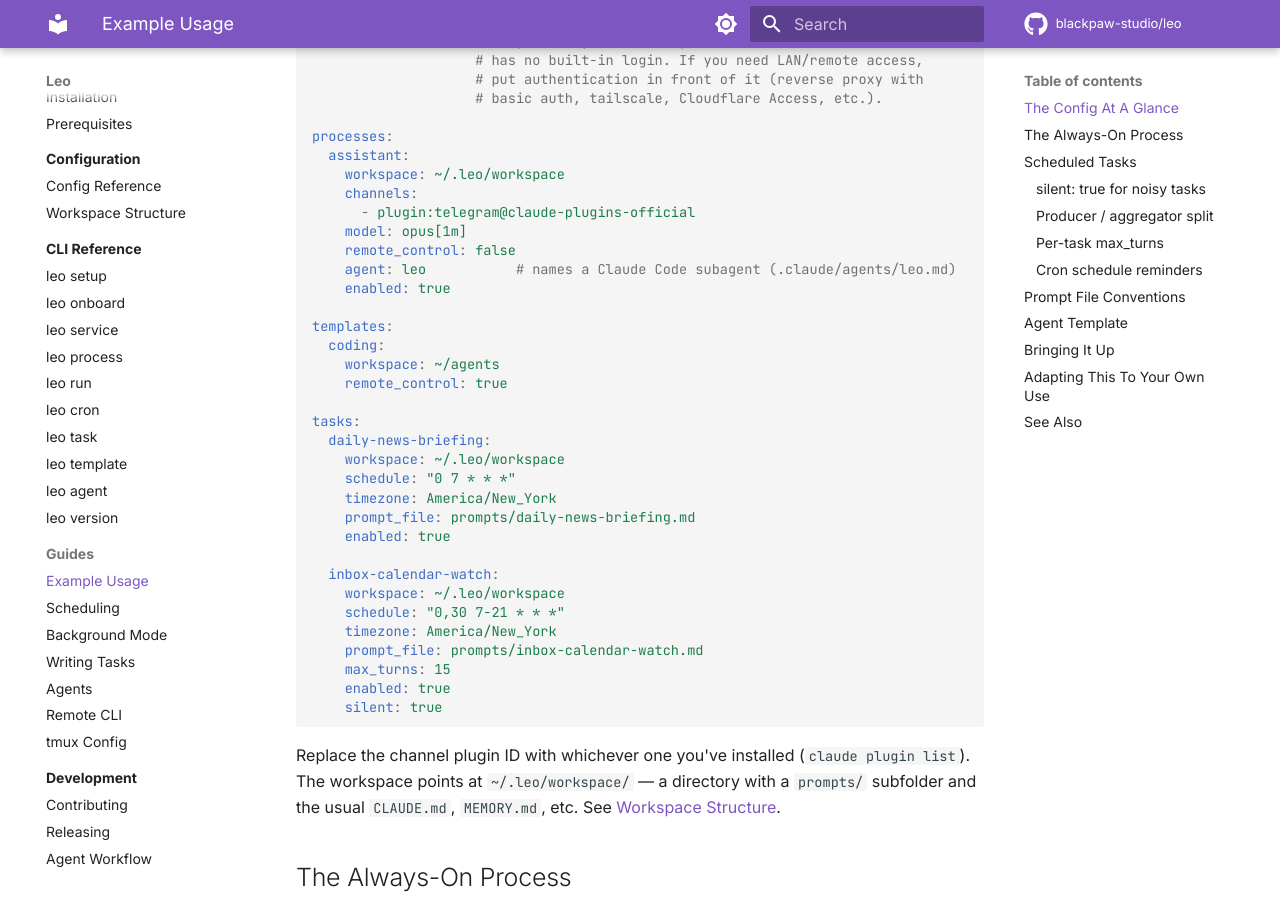
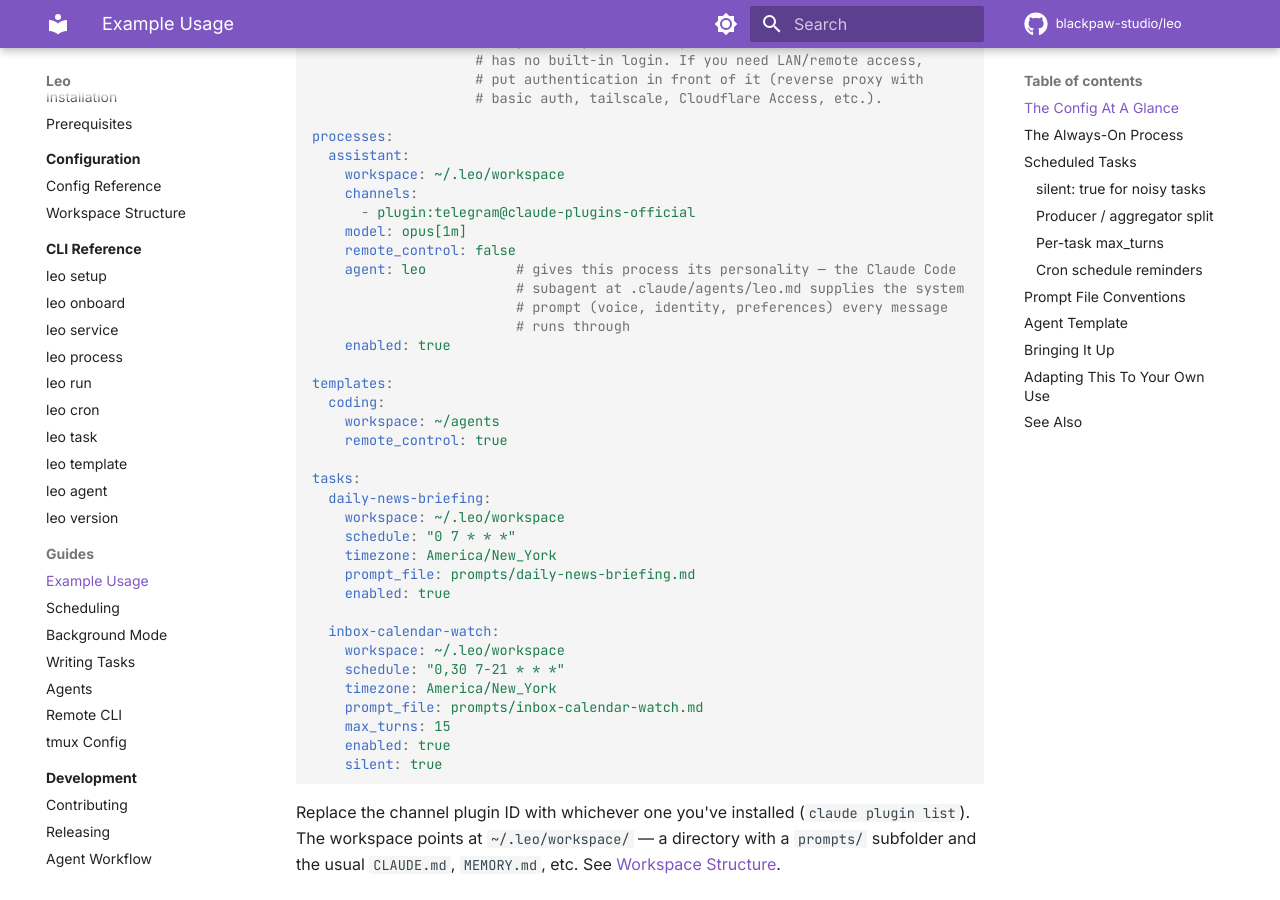
Before and after one commit to blackpaw-studio/leo, an MkDocs documentation site: the page built from docs/guides/example-usage.md, in a window 1280 px wide and 900 px high, scrolled down 734 px. Built offline with MkDocs 1.6.1 and Material for MkDocs 9.7.7, drawn with Linux system fonts in a browser that asks for light colours; comment, search, counter and statistics services are not loaded.

Commit message:
docs(example-usage): flesh out `agent:` inline comment
'Names a Claude Code subagent' didn't say anything useful. The comment
now explains what the field actually does in context — selects the
subagent whose system prompt supplies this process's voice, identity,
and preferences — and points at the concrete file on disk.

```diff
--- a/docs/guides/example-usage.md
+++ b/docs/guides/example-usage.md
@@ -35,7 +35,10 @@ processes:
       - plugin:telegram@claude-plugins-official
     model: opus[1m]
     remote_control: false
-    agent: leo           # names a Claude Code subagent (.claude/agents/leo.md)
+    agent: leo           # gives this process its personality — the Claude Code
+                         # subagent at .claude/agents/leo.md supplies the system
+                         # prompt (voice, identity, preferences) every message
+                         # runs through
     enabled: true
 
 templates:
```
